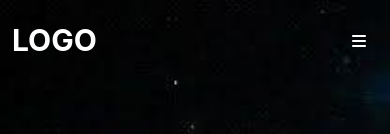
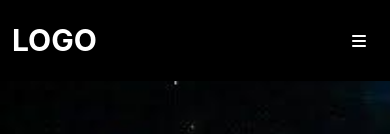
Before and after one commit to momen-tarek111/React_Project, a React (Create React App) app: page /React_Project/Message in a window 390 px wide. Shown: the top 134 px of the page. Built offline with nearby package versions, Linux system fonts and the light colour scheme.

Commit message:
5th commit

```diff
--- a/src/components/Contact.js
+++ b/src/components/Contact.js
@@ -3,7 +3,7 @@ import React from 'react';
 import '../styles/Contact.css'
 function Contact(){
     return(
-        <div className="contact_section py-5">
+        <div className="contact_section py-5 mt-5">
             <div  className="container">
                 <div className="row mb-5">
                     <div className="col-lg-6 col-12">
--- a/src/components/Header.js
+++ b/src/components/Header.js
@@ -44,7 +44,7 @@ function Header(){
                                     LOGO
                                 </span>
                             </Link>
-                            <button class="navbar-toggler text-white" type="button" data-bs-toggle="collapse" data-bs-target="#headerNavbarDropdown" aria-controls="headerNavbarDropdown" aria-expanded="false" aria-label="Toggle navigation">
+                            <button class="navbar-toggler text-white" type="button" data-bs-toggle="collapse" data-bs-target="#headerNavbarDropdown">
                                 <span class="navbar-menu-icon">
                                     <i class="fas fa-bars"></i>
                                 </span>
--- a/src/components/MySection.js
+++ b/src/components/MySection.js
@@ -33,7 +33,6 @@ function MySection(){
                         </div>
                     </div>
                     <Routes>
-
                         <Route  path="/React_Project/" element={<Projects />} />
                         <Route path="/React_Project/Message" element={<Message />} />
                     </Routes>
--- a/src/styles/Header.css
+++ b/src/styles/Header.css
@@ -1,5 +1,4 @@
 .Header{
-    background-color: black;
     padding-top: 18px;
     padding-bottom:18px;
     position:absolute;
@@ -110,3 +109,11 @@
     position: fixed;
     background-color: black;
 }
+@media screen and (max-width: 992px) {
+    .navbar-collapse{
+        background-color: black;
+    }
+    .Header{
+        background-color: black;
+    }
+}
```
Lines whose indentation alone changed are shown as unchanged.
